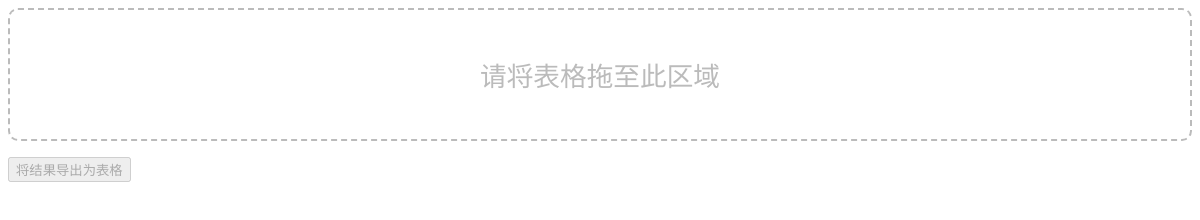
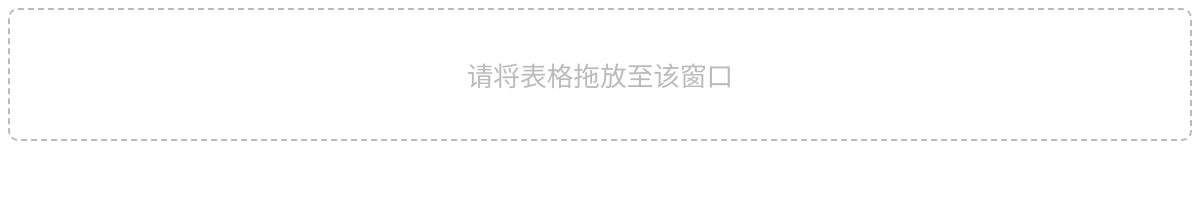
Before and after one commit to Silen1/eleven, an Electron app: page index.html in a window 1200 px wide. Drawn offline with Linux system fonts and the light colour scheme.

Commit message:
style: 页面调整

```diff
--- a/index.html
+++ b/index.html
@@ -17,9 +17,7 @@
     </style>
   </head>
   <body>
-      <div id="drop">请将表格拖至此区域</div>
-      <p><input type="submit" value="将结果导出为表格" id="xport" onclick="export_xlsx();" disabled="true"></p>
-      <div id="htmlout"></div>
+      <div id="drop">请将表格拖放至该窗口</div>
 
       <script src="renderer.js"></script>
   </body>
--- a/renderer.js
+++ b/renderer.js
@@ -378,7 +378,6 @@ function dealData(originalJson) {
 }
 
 var process_wb = (function() {
-	var HTMLOUT = document.getElementById('htmlout');
 	return function process_wb(wb) {
 		wb.SheetNames.forEach(function(sheetName) {
             var jsonStr = XLSX.utils.sheet_to_json(wb.Sheets[sheetName]);
```
